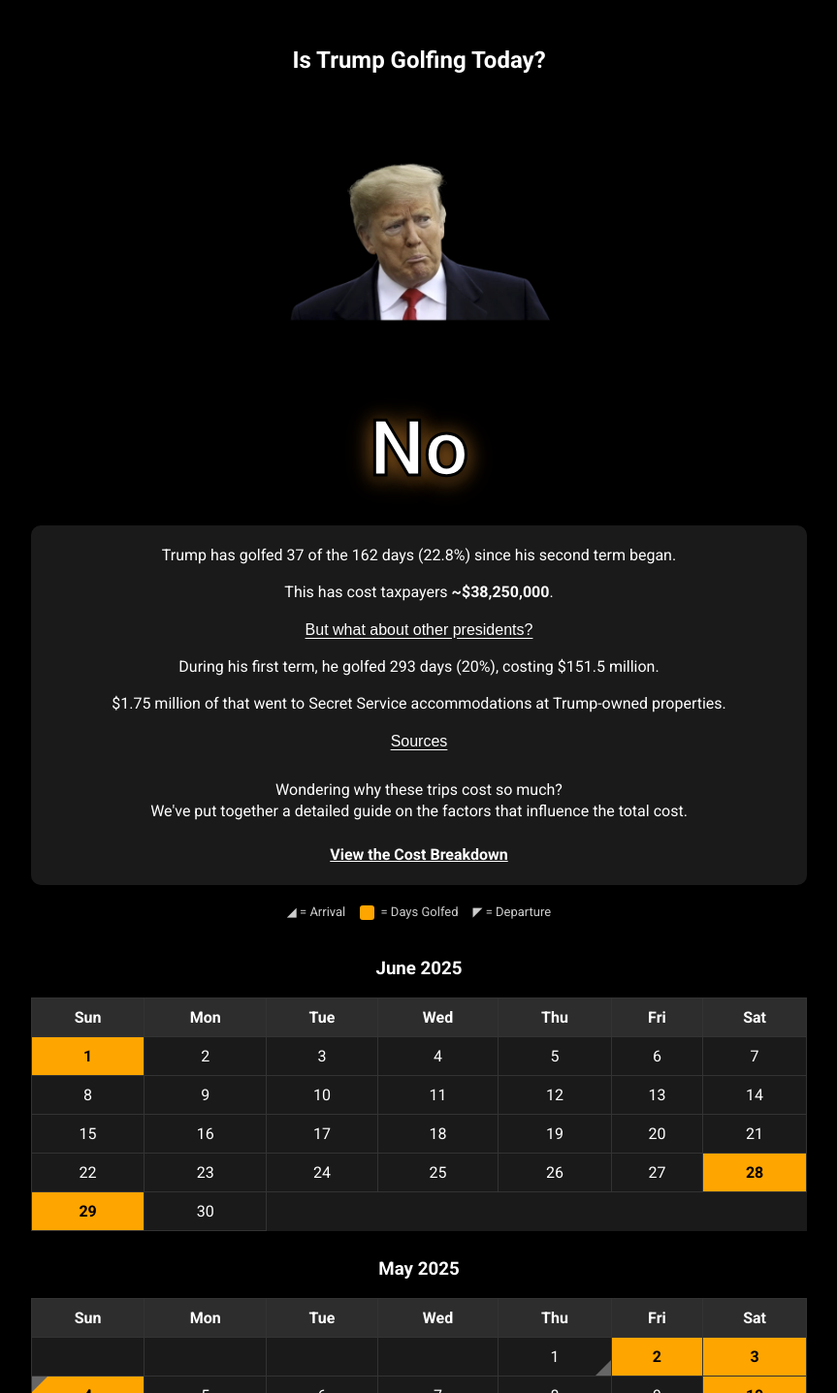
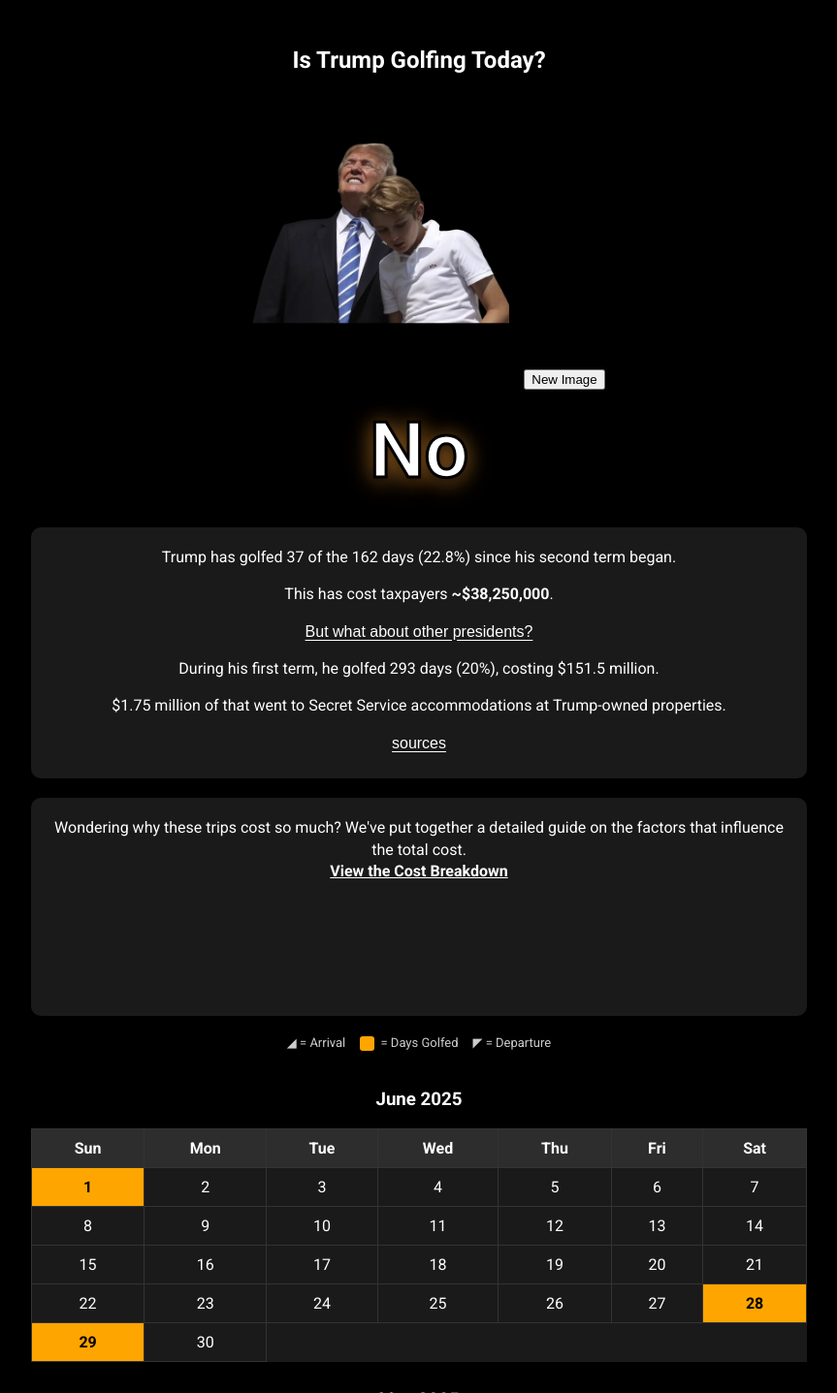
Before and after one commit to soyboi1312/istrumpgolfing.today, a Next.js app: page / in a window 1280 px wide. Shown: the top 1437 px of the page at 97% size, without its empty margins (208-1071 px from the left). Built offline with nearby package versions, Linux system fonts and the light colour scheme.

Commit message:
Update index.tsx

```diff
--- a/pages/index.tsx
+++ b/pages/index.tsx
@@ -15,15 +15,35 @@ interface HomeProps {
   termStart: TermStart;
   locationCosts: { [key: string]: number };
   daysGolfed: number;
+  initialImage: string;
 }
 
 interface ClickOutsideHandler {
   (value: boolean): void;
 }
 
+const IMAGE_SETS = {
+  sad: ["sad.webp", "sad1.webp"],
+  golf: ["golf.webp", "golf1.webp", "golf2.webp"],
+} as const;
+
+const getRandomImage = (set: keyof typeof IMAGE_SETS) => {
+    const randomIndex = Math.floor(Math.random() * IMAGE_SETS[set].length);
+    return `/files/${IMAGE_SETS[set][randomIndex]}`;
+};
+
 export const getStaticProps: GetStaticProps<HomeProps> = async () => {
   try {
     const statusData = getStatusData();
+    const today = new Date();
+    today.setHours(0, 0, 0, 0);
+    const year = today.getFullYear();
+    const month = today.getMonth() + 1;
+    const day = today.getDate();
+    const todayISO = `${year}-${month.toString().padStart(2, '0')}-${day.toString().padStart(2, '0')}`;
+    const isGolfingToday = Object.keys(statusData.events).filter(date => ['golf', 'golf_arrival', 'golf_departure'].includes(statusData.events[date].type)).includes(todayISO);
+    const initialImage = getRandomImage(isGolfingToday ? 'golf' : 'sad');
+
     return {
       props: {
         events: statusData.events,
@@ -39,6 +59,7 @@ export const getStaticProps: GetStaticProps<HomeProps> = async () => {
           ): e is EventData => // Add type predicate
             ["golf", "golf_arrival", "golf_departure"].includes(e.type)
         ).length,
+        initialImage,
       },
     };
   } catch (error) {
@@ -48,6 +69,7 @@ export const getStaticProps: GetStaticProps<HomeProps> = async () => {
         termStart: { year: 2025, month: 1, day: 19 },
         locationCosts: {},
         daysGolfed: 0,
+        initialImage: getRandomImage('sad'),
       },
     };
   }
@@ -75,11 +97,6 @@ const useClickOutside = (
   }, dependencies);
 };
 
-const IMAGE_SETS = {
-  sad: ["sad.webp", "sad1.webp"],
-  golf: ["golf.webp", "golf1.webp", "golf2.webp"],
-} as const;
-
 const formatDate = (dateString: string): string => {
   const [year, month, day] = dateString.split("-");
   const monthNames = [
@@ -104,6 +121,7 @@ const Home: React.FC<HomeProps> = ({
   termStart,
   locationCosts,
   daysGolfed,
+  initialImage,
 }) => {
   const [totalTrips, setTotalTrips] = useState<number>(0);
   const [modalOpen, setModalOpen] = useState<boolean>(false);
@@ -111,7 +129,7 @@ const Home: React.FC<HomeProps> = ({
     date: string;
     data: EventData;
   } | null>(null);
-  const [currentImage, setCurrentImage] = useState<string>("");
+  const [currentImage, setCurrentImage] = useState<string>(initialImage);
   const [isImageLoading, setIsImageLoading] = useState(true);
   const [showCostInfo, setShowCostInfo] = useState<boolean>(false);
   const [showVacationInfo, setShowVacationInfo] = useState<boolean>(false);
@@ -125,16 +143,17 @@ const Home: React.FC<HomeProps> = ({
   useClickOutside(vacationInfoRef, setShowVacationInfo, [showVacationInfo]);
 
   const { daysSinceStart, isGolfingToday } = useTermDates(termStart, events);
-  const effectiveDaysSinceStart = Math.max(daysSinceStart, 0);
+  const effectiveDaysSinceStart = daysSinceStart !== null ? Math.max(daysSinceStart, 0) : 0;
   const percentage =
     effectiveDaysSinceStart > 0
       ? parseFloat(((daysGolfed / effectiveDaysSinceStart) * 100).toFixed(1))
       : 0;
 
-  const getRandomImage = useCallback((set: keyof typeof IMAGE_SETS) => {
-    const randomIndex = Math.floor(Math.random() * IMAGE_SETS[set].length);
-    return `/files/${IMAGE_SETS[set][randomIndex]}`;
-  }, []);
+  const handleNewImage = () => {
+      if(isGolfingToday !== null) {
+        setCurrentImage(getRandomImage(isGolfingToday ? 'golf' : 'sad'));
+      }
+  };
 
   const getEventLabel = (type: EventType): string => {
     const labels: Record<EventType, string> = {
@@ -148,10 +167,6 @@ const Home: React.FC<HomeProps> = ({
   };
 
   useEffect(() => {
-    setCurrentImage(
-      isGolfingToday ? getRandomImage("golf") : getRandomImage("sad")
-    );
-
     const golfEvents = Object.values(events).filter((event) =>
       ["golf", "golf_arrival", "golf_departure"].includes(event.type)
     );
@@ -163,7 +178,7 @@ const Home: React.FC<HomeProps> = ({
     }, 0);
 
     setTotalCost(newTotalCost);
-  }, [events, locationCosts, getRandomImage, isGolfingToday]);
+  }, [events, locationCosts]);
 
   return (
     <div className={styles.container}>
@@ -228,6 +243,7 @@ const Home: React.FC<HomeProps> = ({
           onLoad={() => setIsImageLoading(false)}
           style={{ opacity: isImageLoading ? 0 : 1 }}
         />
+        <button className={styles.newImageButton} onClick={handleNewImage}>New Image</button>
         <div
           id="status"
           className={`${styles.status} ${
@@ -235,7 +251,7 @@ const Home: React.FC<HomeProps> = ({
           }`}
           aria-live="polite"
         >
-          {isGolfingToday ? "Yes" : "No"}
+          {isGolfingToday === null ? '...' : (isGolfingToday ? "Yes" : "No")}
         </div>
 
         <div className={styles.blurb}>
@@ -352,12 +368,23 @@ const Home: React.FC<HomeProps> = ({
               className={styles.sourceButton}
               onClick={() => setShowCostInfo(!showCostInfo)}
             >
-              Sources
+              sources
             </button>
             {showCostInfo && (
               <div ref={costInfoRef} className={styles.costInfoPopup}>
                 <p>Cost estimates based on:</p>
                 <ul className={styles.sourcesList}>
+                  <li>
+                    <a
+                      href="https://www.gao.gov/products/gao-19-178"
+                      target="_blank"
+                      rel="noopener noreferrer"
+                      className={styles.costInfoLink}
+                    >
+                      GAO study
+                    </a>{" "}
+                    showing $3.4 million average per trip
+                  </li>
                   <li>
                     <a
                       href="https://www.independent.co.uk/news/world/americas/us-politics/trump-gold-trips-taxpayer-money-doge-b2701045.html"
@@ -404,15 +431,14 @@ const Home: React.FC<HomeProps> = ({
               </div>
             )}
           </div>
+        </div>
 
-          <p><br/>
-                Wondering why these trips cost so much? <br/>
-                We've put together a detailed guide on the factors that influence the total cost.
-                <br/><br/>
+        <div className={styles.blurb}>
+            <p>
+                Wondering why these trips cost so much? We've put together a detailed guide on the factors that influence the total cost.
+                <br/>
                 <Link href="/cost-breakdown"><a className={styles.costInfoLink}>View the Cost Breakdown</a></Link>
-          </p>
-
-
+            </p>
         </div>
 
         <div className={styles.legend}>
```
